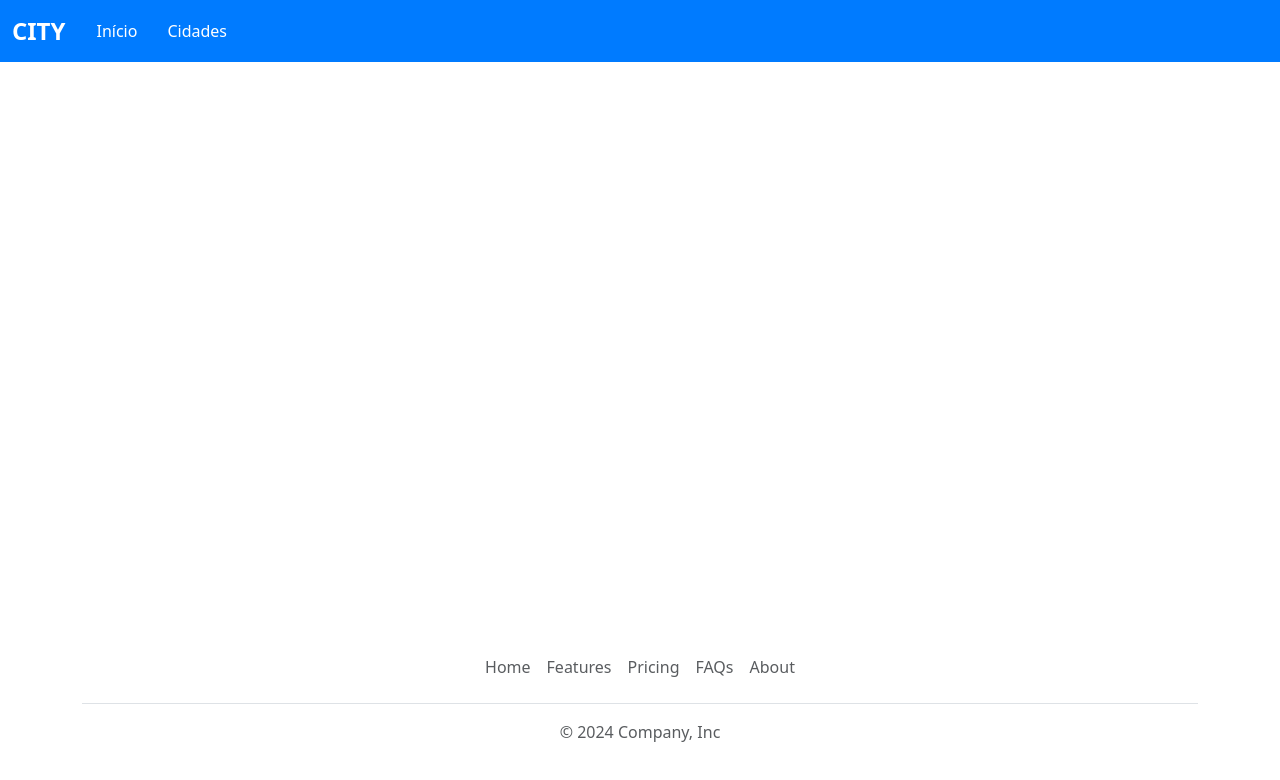
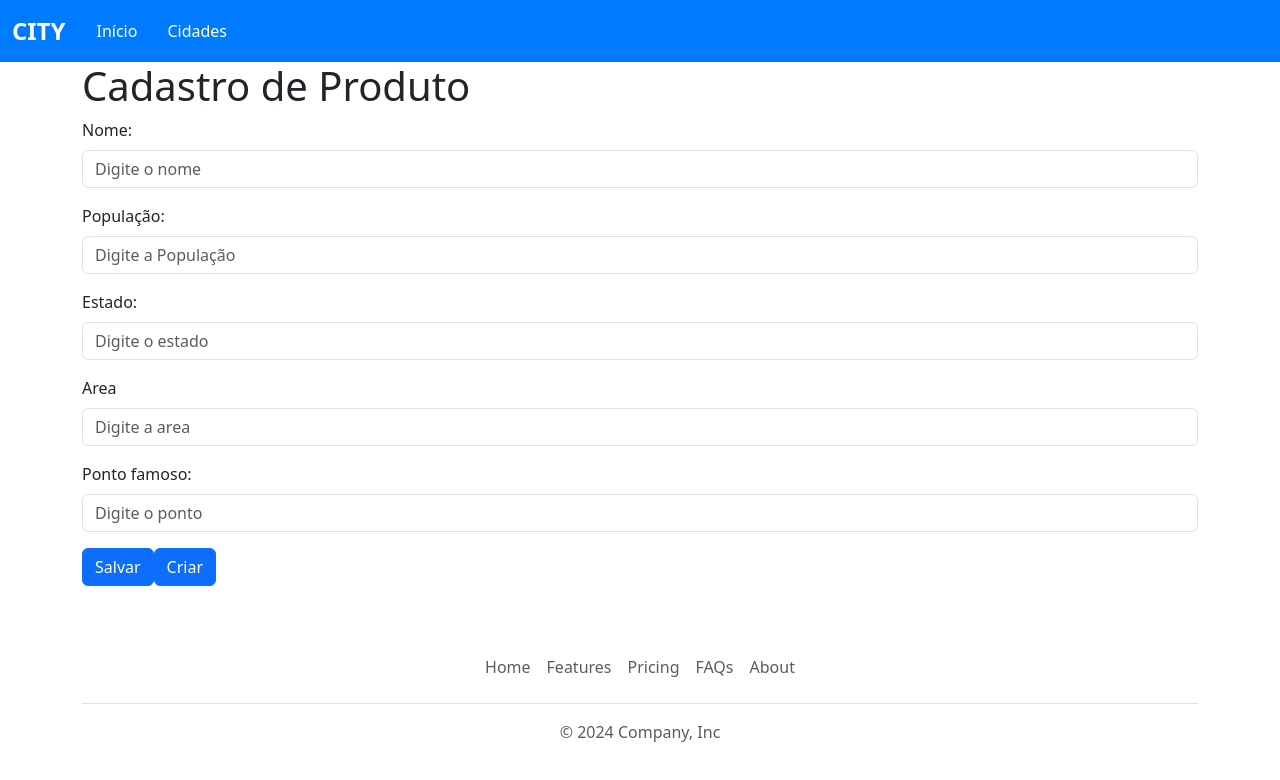
Before and after one commit to JoseMGomes/list_cities, an Angular app: page /form-city in a window 1280 px wide. Before the commit this address led to /. Shown: the top 780 px of the page. Built offline with nearby package versions, Linux system fonts and the light colour scheme.

Commit message:
closes #3:the form screen was created

```diff
--- /dev/null
+++ b/src/app/_components/form-city/form-city.component.html
@@ -0,0 +1,58 @@
+<div class="container">
+  <h1>Cadastro de Produto</h1>
+  <form>
+    <div class="mb-3">
+      <label for="name" class="form-label">Nome:</label>
+      <input
+        formControlName="name"
+        type="text"
+        class="form-control"
+        id="name"
+        placeholder="Digite o nome"
+      />
+    </div>
+    <div class="mb-3">
+      <label for="price" class="form-label">População:</label>
+      <input
+        formControlName="population"
+        type="number"
+        class="form-control"
+        id="population"
+        placeholder="Digite a População
+        "
+      />
+    </div>
+    <div class="mb-3">
+      <label for="category" class="form-label">Estado:</label>
+      <input
+        formControlName="state"
+        type="text"
+        class="form-control"
+        id="state"
+        placeholder="Digite o estado"
+      />
+    </div>
+    <div class="mb-3">
+      <label for="category" class="form-label">Area</label>
+      <input
+        formControlName="area"
+        type="number"
+        class="form-control"
+        id="area"
+        placeholder="Digite a area"
+      />
+    </div>
+    <div class="mb-3">
+      <label for="category" class="form-label">Ponto famoso:</label>
+      <input
+        formControlName="famous_landmark"
+        type="text"
+        class="form-control"
+        id="famous_landmark"
+        placeholder="Digite o ponto"
+      />
+    </div>
+    <button type="button" class="btn btn-primary">Salvar</button>
+    <button type="button" class="btn btn-primary">Criar</button>
+  </form>
+</div>
--- a/src/app/_components/list-city/list-city.component.html
+++ b/src/app/_components/list-city/list-city.component.html
@@ -21,11 +21,11 @@
         <td>{{ city.area }} km²</td>
         <td>{{ city.famous_landmark }}</td>
         <td>
-          <button class="btn btn-primary me-2">Editar</button>
+          <button class="btn btn-primary me-2" routerLink="/form-city">Editar</button>
           <button class="btn btn-danger" (click)="delete(city.id)">Excluir</button>
         </td>
       </tr>
-      <button class="btn btn-success mt-2">Adicionar Cidade</button>
+      <button class="btn btn-success mt-2" routerLink="/form-city">Adicionar Cidade</button>
     </tbody>
   </table>
 </div>
--- a/src/app/app-routing.module.ts
+++ b/src/app/app-routing.module.ts
@@ -2,10 +2,12 @@ import { NgModule } from '@angular/core';
 import { RouterModule, Routes } from '@angular/router';
 import { HomeComponent } from './_pages/home/home.component';
 import { ListCityComponent } from './_components/list-city/list-city.component';
+import { FormCityComponent } from './_components/form-city/form-city.component';
 
 const routes: Routes = [
   { path: '', component: HomeComponent },
-  { path: 'list-city', component: ListCityComponent }
+  { path: 'list-city', component: ListCityComponent },
+  { path: 'form-city', component: FormCityComponent }
 ];
 
 @NgModule({
--- a/src/app/app.module.ts
+++ b/src/app/app.module.ts
@@ -10,6 +10,7 @@ import { FooterComponent } from './_components/footer/footer.component';
 import { ListCityComponent } from './_components/list-city/list-city.component';
 import { HttpClientModule } from '@angular/common/http';
 import { HomeComponent } from './_pages/home/home.component';
+import { FormCityComponent } from './_components/form-city/form-city.component';
 
 
 @NgModule({
@@ -19,6 +20,7 @@ import { HomeComponent } from './_pages/home/home.component';
     FooterComponent,
     ListCityComponent,
     HomeComponent,
+    FormCityComponent,
   ],
   imports: [BrowserModule, AppRoutingModule, HttpClientModule],
   providers: [],
```
Also changed, not shown: src/app/_components/form-city/form-city.component.ts (added, +10 -0 lines), src/app/_components/form-city/form-city.component.css (added), 1 other file (tests, documents, lock files or other folders).
